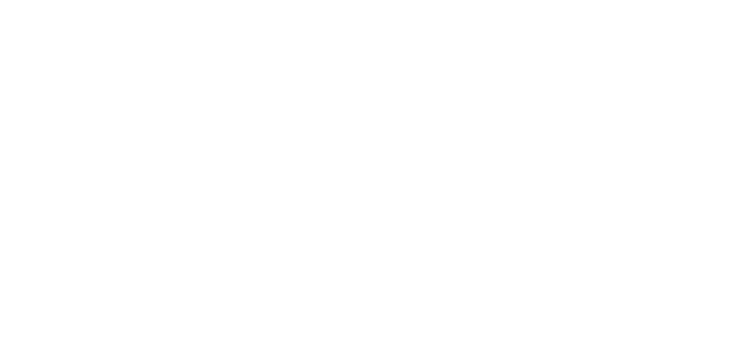
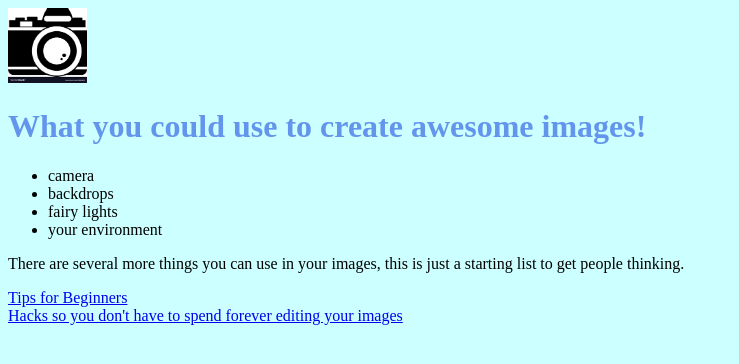
Before and after one commit to bcarozz8/assignment2, a plain HTML site: page features.html in a window 1280 px wide. Shown: the whole page, without its empty margins (0-739 px from the left). Drawn offline with Linux system fonts and the light colour scheme.

Commit message:
assignment2

```diff
--- a/css/styles.css
+++ b/css/styles.css
@@ -14,3 +14,6 @@ color:beige }
 div ul li {
 
 color : rgb (86, 270, 190)}
+
+body {
+    background-color: #ccffff}
--- a/features.html
+++ b/features.html
@@ -0,0 +1,27 @@
+
+<!DOCTYPE html>
+<html lang="en">
+<head>
+    <meta charset="utf-8">
+    <title>Features</title>
+    <link rel="stylesheet" type="text/css" href="css/styles.css">
+     <a href="index.html"> <img src="images/photography%20download.png" alt=" photography logo" height="75"></a>
+
+    <h1 style="color: cornflowerblue">What you could use to create awesome images! </h1>
+    <ul>
+    <li> camera </li>
+    <li> backdrops</li>
+    <li> fairy lights</li>
+    <li> your environment</li>
+    </ul>
+    <p> There are several more things you can use in your images, this is just a starting list to get people thinking.</p>
+
+   <a href="https://photographylife.com/photography-tips-for-beginners" target="_blank"> Tips for Beginners</a>
+
+
+    <div>
+    <a href="https://www.photoblog.com/learn/20-photography-hacks-will-get-amazing-results/" target="_blank"> Hacks so you don't have to spend forever editing your images</a>
+
+    </div>
+</body>
+</html>
```
Also changed, not shown: index.html (+5 -5 lines), pics.html (+34 -0 lines), images/environment.jpg (added), images/fairy lights.JPG (added), images/fairy lights2.jpg (added), images/lights.jpg (added), 2 other files.
